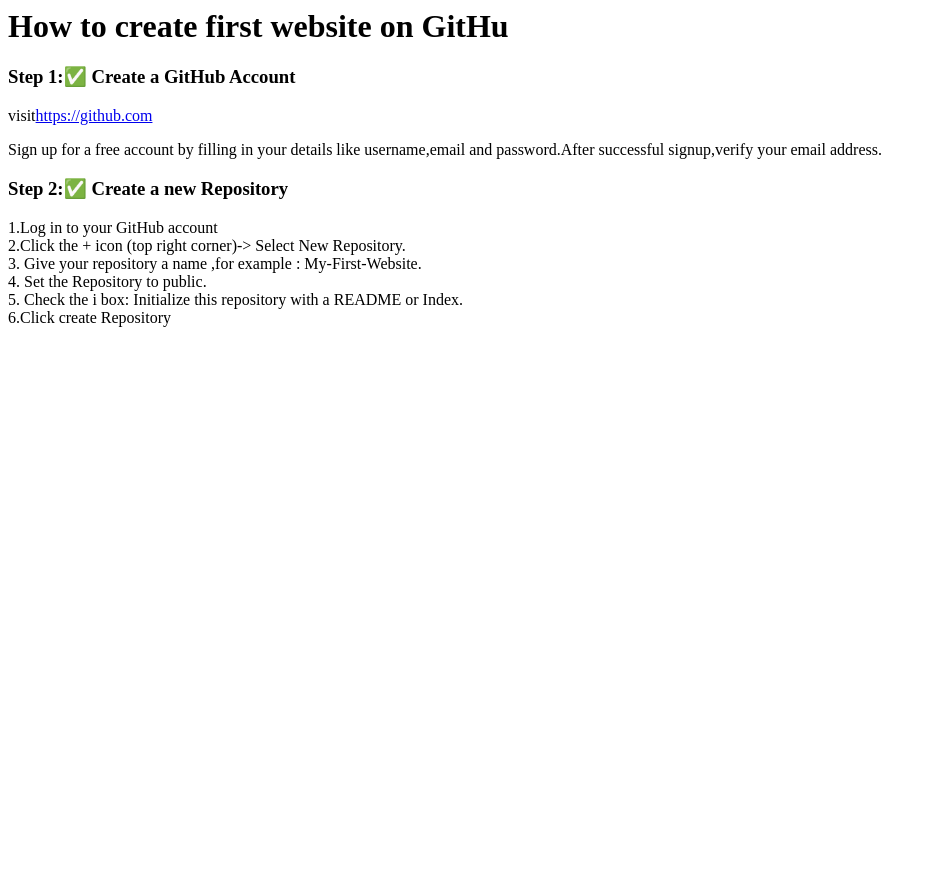
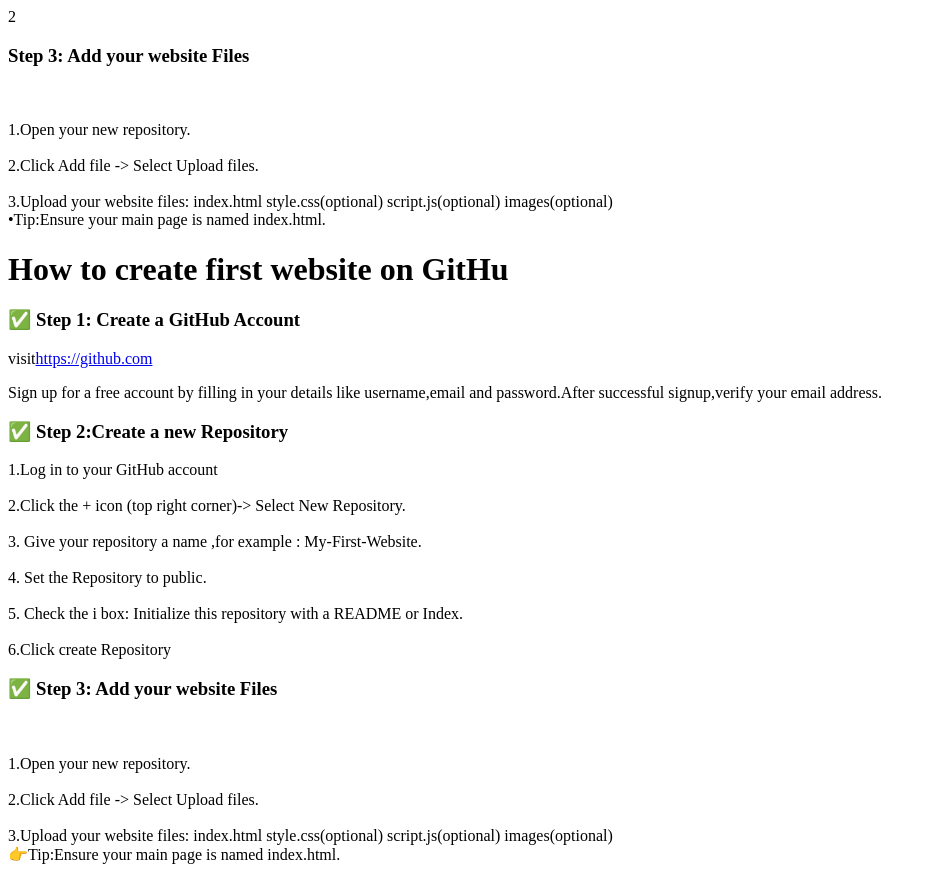
Before and after one commit to keshav01c/Website-, a plain HTML site: page index.html in a window 1280 px wide. Shown: the whole page, without its empty margins (0-936 px from the left). Before the commit the page ends 800 px from the top, so only its background shows below. Drawn offline with Linux system fonts and the light colour scheme.

Commit message:
Update index.html

```diff
--- a/index.html
+++ b/index.html
@@ -1,13 +1,16 @@
-<html>
+2<h3> Step 3: Add your website Files</h3>
+<p><br> <br> 1.Open your new repository.<br><br> 2.Click Add file -> Select Upload files.<br><br>3.Upload your website files: index.html  style.css(optional)  script.js(optional)  images(optional) <br>•Tip:Ensure your main page is named index.html.<html>
 <head>
 <title>My website</title>
 </head>
 <body bgcolor="white">
 <h1>How to create first website on GitHu </h1>
-<h3> Step 1:✅ Create a GitHub Account</h3>
+<h3> ✅ Step 1: Create a GitHub Account</h3>
 <p>visit<a href="https://github.com"target="_blank">https://github.com</a></p>
 <p>Sign up for a free account by filling in your details like username,email and password.After successful signup,verify your email address.</p>
-<h3> Step 2:✅ Create a new Repository</h3>
-<p> 1.Log in to your GitHub account <br> 2.Click the + icon (top right corner)-> Select New Repository.<br> 3. Give your repository a name ,for example : My-First-Website.<br> 4. Set the Repository to public.<br> 5. Check the i box: Initialize this repository with a README or Index.<br> 6.Click create Repository</p>
+<h3> ✅ Step 2:Create a new Repository</h3>
+<p> 1.Log in to your GitHub account <br><br> 2.Click the + icon (top right corner)-> Select New Repository.<br><br> 3. Give your repository a name ,for example : My-First-Website.<br><br> 4. Set the Repository to public.<br><br>5. Check the i box: Initialize this repository with a README or Index.<br><br> 6.Click create Repository</p>
+  <h3> ✅ Step 3: Add your website Files</h3>
+<p><br> <br> 1.Open your new repository.<br><br> 2.Click Add file -> Select Upload files.<br><br>3.Upload your website files: index.html  style.css(optional)  script.js(optional)  images(optional) <br>👉Tip:Ensure your main page is named index.html.
 </body>
 </html>
```
